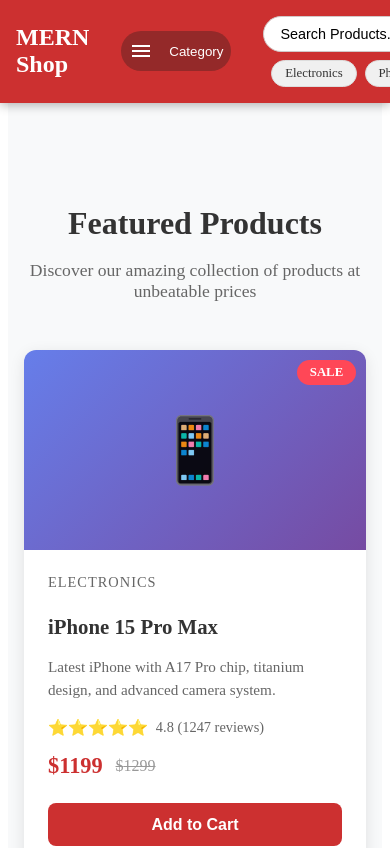
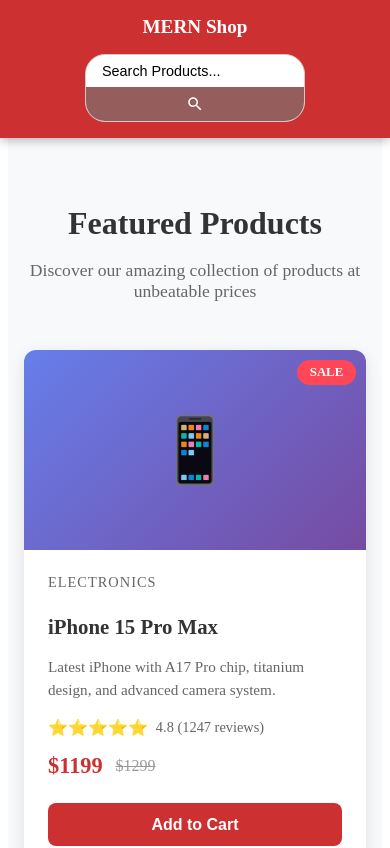
Before and after one commit to PhanTruong257/MobDesk, a React (Create React App) app in the folder client/: page / in a window 390 px wide. Shown: the top 848 px of the page. Built offline with nearby package versions, Linux system fonts and the light colour scheme.

Commit message:
fix layout mobile

```diff
--- a/client/src/components/Header.tsx
+++ b/client/src/components/Header.tsx
@@ -266,41 +266,44 @@ const HeaderContainer = styled.div`
 
   /* Mobile Styles */
   @media screen and (max-width: 768px) {
+    .container {
+      flex-direction: column; /* Sắp xếp theo chiều dọc */
+      align-items: center;
+      gap: 1rem; /* Thêm khoảng cách giữa các phần tử */
+    }
+
+    .brand {
+      font-size: 1.2rem; /* Giảm kích thước chữ */
+    }
+
+    .logo {
+      display: none; /* Ẩn logo trên mobile */
+    }
     .nav-links {
-      position: fixed;
-      top: 0;
-      right: -100%;
-      width: 300px;
-      height: 100vh;
-      background: #1a1a1a;
-      flex-direction: column;
-      justify-content: flex-start;
-      padding: 5rem 2rem 2rem;
-      transition: right 0.3s;
+      display: none;
+  }
+
+    .nav-links {
+      flex-direction: column; /* Sắp xếp các link theo chiều dọc */
+      gap: 1rem; /* Thêm khoảng cách giữa các link */
     }
-    .nav-links.active {
-      right: 0;
+
+    .mobile-toggle {
+      display: none; /* Hiển thị nút toggle */
+      margin-top: 1rem;
     }
-    .mobile-toggle {
-      display: block;
-    }
+
     .mobile-overlay {
       display: block;
       opacity: 0;
       visibility: hidden;
       transition: all 0.3s;
     }
+
     .mobile-overlay.active {
       opacity: 1;
       visibility: visible;
     }
-        .logo {
-   flex: 1;
-    display: flex;
-    align-items: center;
-    flex-shrink: 0;
-    gap: 1rem;
-  }
   }
 `;
 
--- a/client/src/components/SearchBox.tsx
+++ b/client/src/components/SearchBox.tsx
@@ -20,7 +20,8 @@ const SearchWrapper = styled.div`
   }
 
   input {
-    width: 500px;
+    width: 100%;
+    max-width: 500px;
     background: transparent;
     border: none;
     color: rgb(0, 0, 0);
@@ -86,7 +87,9 @@ const SearchWrapper = styled.div`
     &:hover .category-dropdown {
       display: block;
     }
+
   }
+
 
   .category-dropdown {
     display: none;
@@ -129,6 +132,28 @@ const SearchWrapper = styled.div`
       }
     }
   }
+   @media (max-width: 768px) {
+    .tags-container {
+      display: none; /* Ẩn các tag */
+    }
+
+    form {
+      flex-direction: column; /* Sửa lỗi trình bày */
+      align-items: stretch;
+    }
+
+    input {
+      width: 100%; /* Đảm bảo input chiếm toàn bộ chiều rộng */
+    }
+
+    .search-btn {
+      width: 100%; /* Đảm bảo nút tìm kiếm chiếm toàn bộ chiều rộng */
+      justify-content: center;
+    }
+  }
+}
+
+
 `;
 
 // Icon Components
```
